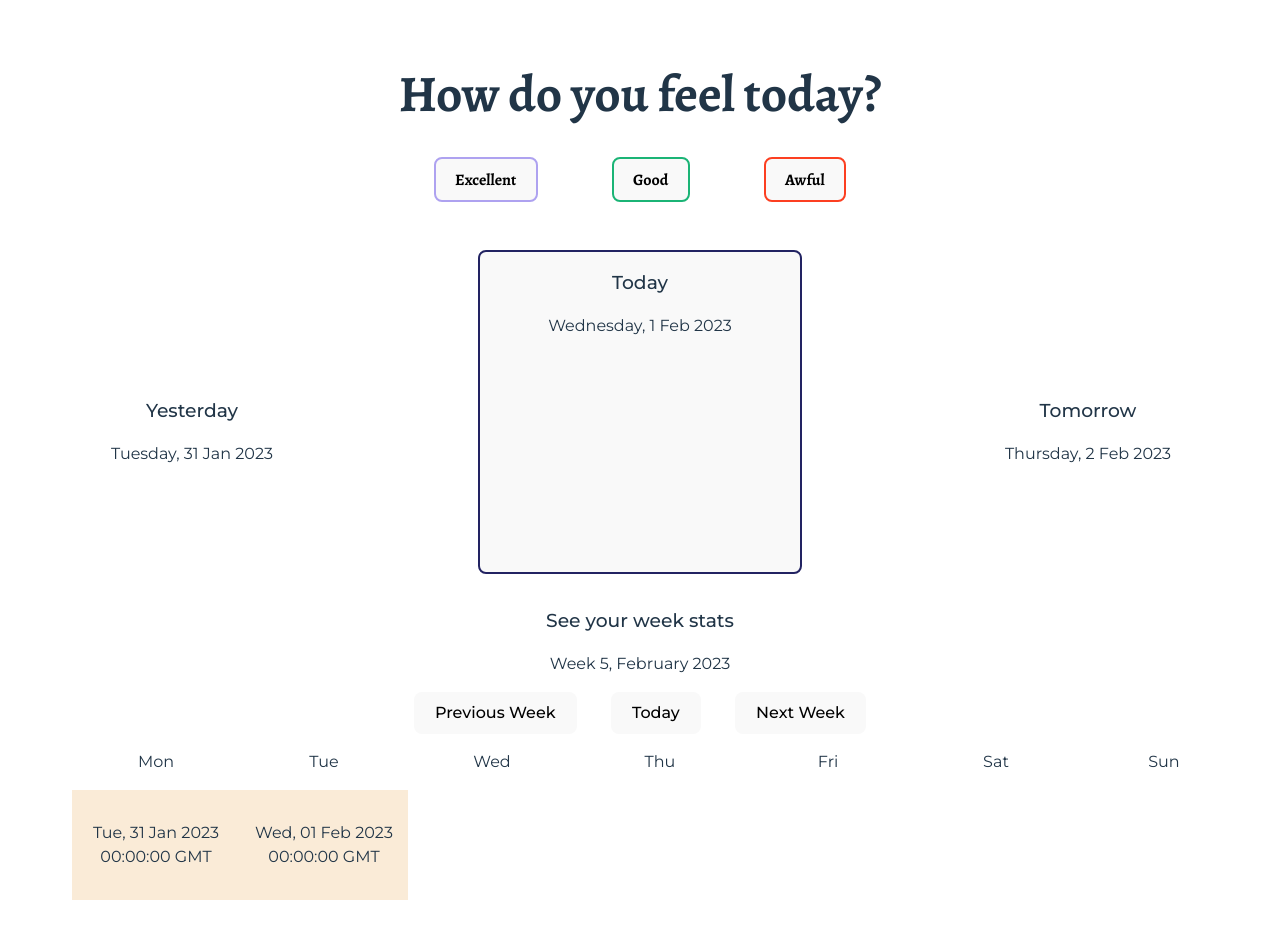
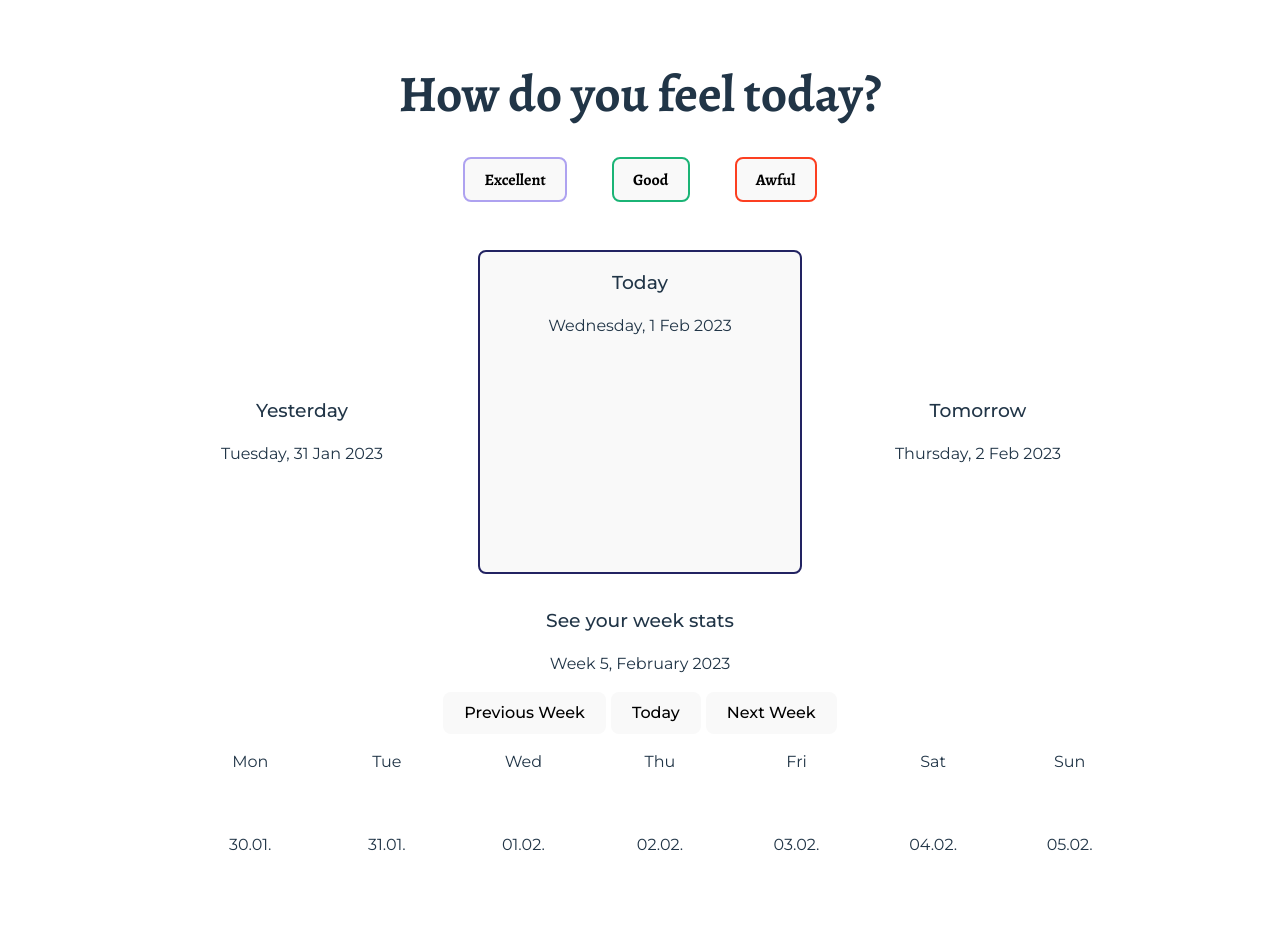
Before and after one commit to ni4yja/mood-app, a Vue app: page / in a window 1280 px wide. Shown: the top 938 px of the page. Built offline with nearby package versions, Linux system fonts and the light colour scheme; the HTML template or start-up script is replaced by a standard one.

Commit message:
fix next week days

```diff
--- a/src/components/CalendarWeek.vue
+++ b/src/components/CalendarWeek.vue
@@ -1,8 +1,7 @@
 <script setup>
 import dayjs from 'dayjs/esm/index.js'
 import weekday from 'dayjs/plugin/weekday.js'
-import weekOfYear from 'dayjs/plugin/weekOfYear.js'
-import { ref, computed, onMounted } from 'vue'
+import { ref, computed } from 'vue'
 import CalendarDateIndicator from './CalendarDateIndicator.vue'
 import CalendarDateSelector from './CalendarDateSelector.vue'
 import CalendarWeekdays from './CalendarWeekdays.vue'
@@ -15,14 +14,13 @@ const selectDate = (newSelectedDate) => {
 }
 
 dayjs.extend(weekday)
-dayjs.extend(weekOfYear)
 
 const today = computed(() => dayjs().format('YYYY-MM-DD'))
 const calendarDay = computed(() => Number(selectedDate.value.format('DD')))
 const month = computed(() => Number(selectedDate.value.format('M')))
 const year = computed(() => Number(selectedDate.value.format('YYYY')))
 
-const currentWeekDays = computed(() => {
+const currentWeekFullDays = computed(() => {
   return [...Array(7)].map((day, index) => {
     return {
       date: dayjs(`${year.value}-${month.value}-${calendarDay.value + index}`).format('YYYY-MM-DD'),
@@ -34,9 +32,9 @@ const currentWeekDays = computed(() => {
 const getWeekday = (date) => dayjs(date).weekday()
 
 const daysBeforeSelectedDate = computed(() => {
-  const firstDayOfTheWeekDay = getWeekday(currentWeekDays.value[0].date)
+  const firstDayOfTheWeekDay = getWeekday(currentWeekFullDays.value[0].date)
   const visibleNumberOfDaysFromPreviousWeek = firstDayOfTheWeekDay ? firstDayOfTheWeekDay - 1 : 6
-  const previousWeekMondayDate = dayjs(currentWeekDays.value[0].date)
+  const previousWeekMondayDate = dayjs(currentWeekFullDays.value[0].date)
     .subtract(visibleNumberOfDaysFromPreviousWeek, 'days')
     .format('YYYY-MM-DD')
   return [...Array(visibleNumberOfDaysFromPreviousWeek)].map(
@@ -52,12 +50,13 @@ const daysBeforeSelectedDate = computed(() => {
 
 const daysAfterSelectedDate = computed(() => {
   const currentWeek = dayjs(`${year.value}-${month.value}-${calendarDay.value}`)
-  const nextWeekMonth = currentWeek.add(1, 'week').format('MM')
-  const lastDayOfTheWeekDay = getWeekday(currentWeekDays.value[6].date)
+  const currentWeekMonth = currentWeek.format('MM')
+  const lastDayOfTheWeekDay = getWeekday(currentWeekFullDays.value[6].date)
   const daysTillTheEndOfTheWeek = lastDayOfTheWeekDay ? 7 - lastDayOfTheWeekDay : lastDayOfTheWeekDay
-  const currentWeekSundayDate = dayjs(currentWeekDays.value[6].date)
-    .add(daysTillTheEndOfTheWeek - 1, 'day')
+  const currentWeekSundayDate = dayjs(currentWeekFullDays.value[0].date)
+    .add(daysTillTheEndOfTheWeek + 1, 'days')
     .date()
+
   return [...Array(daysTillTheEndOfTheWeek)].map(
     (day, index) => {
       const daysCounter = () => {
@@ -66,14 +65,13 @@ const daysAfterSelectedDate = computed(() => {
           dayNumber = calendarDay.value + index
         }
         else {
-          dayNumber = `${currentWeekSundayDate - daysTillTheEndOfTheWeek + index + 1}`
+          dayNumber = `${currentWeekSundayDate - daysTillTheEndOfTheWeek + index}`
         }
         return dayNumber
       }
       return {
         date: dayjs(
-          `${currentWeek.year()}-${nextWeekMonth}-${daysCounter()}`)
-          .format('YYYY-MM-DD')
+          `${currentWeek.year()}-${currentWeekMonth}-${daysCounter()}`)
       }
     }
   )
@@ -81,14 +79,8 @@ const daysAfterSelectedDate = computed(() => {
 
 const days = computed(() => [
   ...daysBeforeSelectedDate.value,
-  //...currentWeekDays.value,
-  // ...daysAfterSelectedDate.value
+  ...daysAfterSelectedDate.value,
 ])
-
-onMounted(() => {
-  // console.log(days.value)
-  // console.log(daysAfterSelectedDate.value)
-})
 </script>
 
 <template>
--- a/src/components/CalendarWeekDayItem.vue
+++ b/src/components/CalendarWeekDayItem.vue
@@ -10,7 +10,7 @@ const props = defineProps({
 
 const calendarStore = useCalendarStore()
 
-const label = computed(() => dayjs(props.day.date).subtract(1, 'days').format("D"))
+const label = computed(() => dayjs(props.day.date).subtract(1, 'days').format("DD.MM."))
 
 const moodPerDay = computed(() => {
   let mood
@@ -23,8 +23,6 @@ const moodPerDay = computed(() => {
 })
 
 const dayClasses = ref({
-  'calendar-day--not-current': !props.day.isCurrentWeek,
-  'ahaha': props.day.isCurrentWeek,
   'calendar-day--today': props.isToday,
   // 'calendar-day--excellent': moodPerDay.value?.color === 'purple',
   // 'calendar-day--good': moodPerDay.value?.color === 'green',
@@ -35,8 +33,7 @@ const dayClasses = ref({
 
 <template>
   <li class="calendar-day" :class="dayClasses">
-    {{ day.date }}
-    <!-- <span>{{ label }}</span> -->
+    <span>{{ label }}</span>
   </li>
 </template>
 
@@ -48,14 +45,6 @@ const dayClasses = ref({
   display: flex;
   justify-content: center;
   align-items: center;
-}
-
-.ahaha {
-  background: orchid;
-}
-
-.calendar-day--not-current {
-  background-color: antiquewhite;
 }
 
 .calendar-day--today {
```
